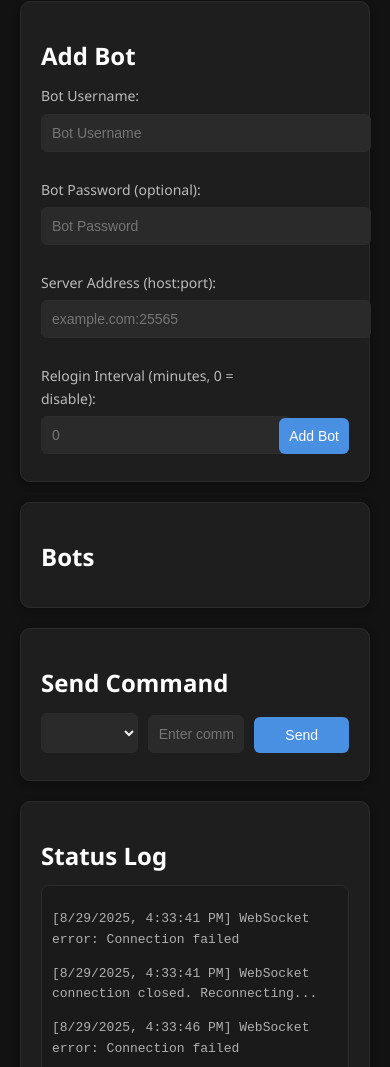
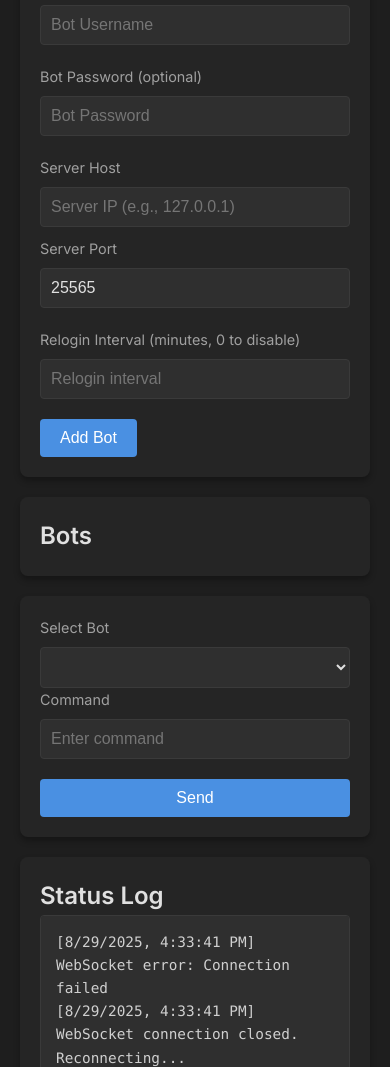
Before and after one commit to Behruzbek-hw/server-bot, a website: page public/index.html in a window 390 px wide. Shown: the part 153-1220 px from the top of the page. Drawn offline with Linux system fonts and the light colour scheme.

Commit message:
Update index.html

```diff
--- a/public/index.html
+++ b/public/index.html
@@ -4,183 +4,248 @@
   <meta charset="UTF-8">
   <meta name="viewport" content="width=device-width, initial-scale=1.0">
   <title>Minecraft Bot Control</title>
+  <link href="https://fonts.googleapis.com/css2?family=Inter:wght@400;600&display=swap" rel="stylesheet">
   <style>
-    /* Dark Mode Minimalistic Style */
+    * {
+      margin: 0;
+      padding: 0;
+      box-sizing: border-box;
+    }
+
     body {
-  font-family: "Segoe UI", Arial, sans-serif;
-  background-color: #121212;
+      font-family: 'Inter', -apple-system, BlinkMacSystemFont, 'Segoe UI', Roboto, sans-serif;
+      background-color: #1e1e1e;
       color: #e0e0e0;
-  max-width: 800px;
-  margin: 0 auto;
       padding: 20px;
       line-height: 1.6;
+      display: flex;
+      justify-content: center;
+      min-height: 100vh;
     }
 
-h1, h2 {
+    .container {
+      max-width: 900px;
+      width: 100%;
+      display: grid;
+      gap: 20px;
+    }
+
+    h1 {
       color: #ffffff;
-  margin-bottom: 10px;
       font-weight: 600;
+      font-size: 2rem;
+      text-align: center;
+      margin-bottom: 1rem;
     }
 
     .section {
-  background: #1e1e1e;
-  border: 1px solid #2c2c2c;
-  border-radius: 10px;
-  padding: 15px 20px;
-  margin-bottom: 20px;
-  box-shadow: 0 2px 8px rgba(0,0,0,0.3);
+      background-color: #252525;
+      border-radius: 8px;
+      padding: 20px;
+      box-shadow: 0 4px 6px rgba(0, 0, 0, 0.3);
+    }
+
+    .add-bot-section {
+      display: grid;
+      grid-template-columns: 1fr 1fr;
+      gap: 20px;
+    }
+
+    .add-bot-section .full-width {
+      grid-column: span 2;
+    }
+
+    .server-inputs {
+      display: grid;
+      grid-template-columns: 70% 30%;
+      gap: 10px;
     }
 
     label {
       display: block;
-  margin-bottom: 6px;
-  font-size: 14px;
-  color: #bbbbbb;
+      margin-bottom: 8px;
+      font-size: 0.9rem;
+      color: #a0a0a0;
     }
 
-input, select, button {
+    input, select {
       width: 100%;
-  margin-bottom: 12px;
       padding: 10px;
-  border-radius: 6px;
-  border: 1px solid #2c2c2c;
-  background-color: #2a2a2a;
-  color: #f0f0f0;
-  font-size: 14px;
-  outline: none;
-  transition: 0.2s;
+      background-color: #2f2f2f;
+      border: 1px solid #3a3a3a;
+      border-radius: 4px;
+      color: #e0e0e0;
+      font-size: 1rem;
+      transition: border-color 0.2s ease;
     }
 
     input:focus, select:focus {
+      outline: none;
       border-color: #4a90e2;
-  background-color: #333333;
+      box-shadow: 0 0 0 2px rgba(74, 144, 226, 0.2);
     }
 
     button {
       background-color: #4a90e2;
+      color: #ffffff;
       border: none;
-  color: white;
+      padding: 10px 20px;
+      border-radius: 4px;
+      font-size: 1rem;
       cursor: pointer;
-  font-weight: 500;
-  transition: background 0.2s;
+      transition: background-color 0.2s ease;
     }
 
     button:hover {
-  background-color: #357ab8;
+      background-color: #357abd;
     }
 
-#statusLog {
-  background: #1a1a1a;
-  border: 1px solid #2c2c2c;
-  padding: 10px;
-  height: 200px;
-  overflow-y: auto;
-  border-radius: 8px;
-  font-family: monospace;
-  font-size: 13px;
-  color: #b0b0b0;
+    .bot-list-section ul {
+      list-style: none;
+      padding: 0;
     }
 
-#botList li {
-  margin-bottom: 8px;
-  padding: 8px;
-  background: #2a2a2a;
-  border-radius: 6px;
+    .bot-list-section li {
       display: flex;
       justify-content: space-between;
       align-items: center;
+      padding: 10px;
+      background-color: #2f2f2f;
+      border-radius: 4px;
+      margin-bottom: 10px;
     }
 
-#botList button {
-  width: auto;
-  padding: 6px 12px;
-  background: #e74c3c;
-  border: none;
-  border-radius: 6px;
-  color: white;
-  font-size: 13px;
-  cursor: pointer;
-  transition: background 0.2s;
+    .bot-list-section li button {
+      background-color: #e04a4a;
     }
 
-#botList button:hover {
-  background: #c0392b;
+    .bot-list-section li button:hover {
+      background-color: #bd3535;
     }
 
-.form-group {
-  margin-bottom: 15px;
+    .command-section {
+      display: grid;
+      grid-template-columns: 1fr auto;
+      gap: 20px;
+      align-items: end;
     }
 
-.form-inline {
-  display: flex;
-  gap: 10px;
-  align-items: flex-end;
+    .status-log {
+      background-color: #2f2f2f;
+      border: 1px solid #3a3a3a;
+      border-radius: 4px;
+      padding: 15px;
+      height: 250px;
+      overflow-y: auto;
+      font-family: 'Fira Code', 'Consolas', monospace;
+      font-size: 0.9rem;
+      color: #d0d0d0;
     }
 
-.form-inline input, .form-inline select, .form-inline button {
-  flex: 1;
+    .status-log::-webkit-scrollbar {
+      width: 8px;
     }
 
-.form-inline .btn-container {
-  flex: 0 0 auto;
+    .status-log::-webkit-scrollbar-track {
+      background: #2f2f2f;
     }
 
+    .status-log::-webkit-scrollbar-thumb {
+      background: #4a90e2;
+      border-radius: 4px;
+    }
+
+    .status-log::-webkit-scrollbar-thumb:hover {
+      background: #357abd;
+    }
+
+    @media (max-width: 600px) {
+      .add-bot-section {
+        grid-template-columns: 1fr;
+      }
+
+      .add-bot-section .full-width {
+        grid-column: span 1;
+      }
+
+      .server-inputs {
+        grid-template-columns: 1fr;
+      }
+
+      .command-section {
+        grid-template-columns: 1fr;
+      }
+    }
   </style>
 </head>
 <body>
-  <h1>Minecraft 1 Bot Control</h1>
+  <div class="container">
+    <h1>Minecraft Bot Control</h1>
 
-  <div class="section">
-    <h2>Add Bot</h2>
-    <div class="form-group">
-      <label for="botUsername">Bot Username:</label>
+    <div class="section add-bot-section">
+      <div>
+        <label for="botUsername">Bot Username</label>
         <input type="text" id="botUsername" placeholder="Bot Username">
       </div>
-
-    <div class="form-group">
-      <label for="botPassword">Bot Password (optional):</label>
+      <div>
+        <label for="botPassword">Bot Password (optional)</label>
         <input type="text" id="botPassword" placeholder="Bot Password">
       </div>
-
-    <div class="form-group">
-      <label for="serverAddress">Server Address (host:port):</label>
-      <input type="text" id="serverAddress" placeholder="example.com:25565">
+      <div class="full-width server-inputs">
+        <div>
+          <label for="serverHost">Server Host</label>
+          <input type="text" id="serverHost" placeholder="Server IP (e.g., 127.0.0.1)">
         </div>
-
-    <div class="form-inline">
         <div>
-        <label for="reloginInterval">Relogin Interval (minutes, 0 = disable):</label>
-        <input type="number" id="reloginInterval" placeholder="0">
+          <label for="serverPort">Server Port</label>
+          <input type="number" id="serverPort" placeholder="Port (e.g., 25565)" value="25565">
         </div>
-      <div class="btn-container">
+      </div>
+      <div>
+        <label for="reloginInterval">Relogin Interval (minutes, 0 to disable)</label>
+        <input type="number" id="reloginInterval" placeholder="Relogin interval" min="0">
+      </div>
+      <div>
         <button onclick="addBot()">Add Bot</button>
       </div>
     </div>
-  </div>
 
-  <div class="section">
+    <div class="section bot-list-section">
       <h2>Bots</h2>
       <ul id="botList"></ul>
     </div>
 
-  <div class="section">
-    <h2>Send Command</h2>
-    <div class="form-inline">
+    <div class="section command-section">
+      <div>
+        <label for="botSelect">Select Bot</label>
         <select id="botSelect"></select>
+        <label for="command">Command</label>
         <input type="text" id="command" placeholder="Enter command">
+      </div>
       <button onclick="sendCommand()">Send</button>
-    </div>
     </div>
 
     <div class="section">
       <h2>Status Log</h2>
-    <div id="statusLog"></div>
+      <div class="status-log" id="statusLog"></div>
+    </div>
   </div>
 
   <script>
-        // WebSocket ulanishini dinamik ravishda aniqlash
     const protocol = window.location.protocol === 'https:' ? 'wss://' : 'ws://';
     let ws;
+
+    // Server Host inputni o'zgartirganda portni ajratish
+    document.getElementById('serverHost').addEventListener('input', function() {
+      const input = this.value;
+      const match = input.match(/^(.*?)(?::(\d+))?$/);
+      if (match) {
+        const host = match[1] || '';
+        const port = match[2] || '25565';
+        this.value = host.replace(/:$/, ''); // Birinchi inputda faqat IP qoladi, : o'chiriladi
+        document.getElementById('serverPort').value = port; // Port ikkinchi inputga o'tadi
+      }
+    });
 
     function connectWebSocket() {
       ws = new WebSocket(`${protocol}${window.location.host}`);
@@ -225,7 +290,6 @@ button:hover {
         console.error('WebSocket error:', error);
         const log = document.getElementById('statusLog');
         log.innerHTML += `<p>[${new Date().toLocaleString()}] WebSocket error: ${error.message || 'Connection failed'}</p>`;
-        // 5 soniyadan keyin qayta ulanishga urinish
         setTimeout(connectWebSocket, 5000);
       };
 
@@ -233,12 +297,10 @@ button:hover {
         console.log('WebSocket closed');
         const log = document.getElementById('statusLog');
         log.innerHTML += `<p>[${new Date().toLocaleString()}] WebSocket connection closed. Reconnecting...</p>`;
-        // 5 soniyadan keyin qayta ulanishga urinish
         setTimeout(connectWebSocket, 5000);
       };
     }
 
-    // Ilova boshlanganda WebSocket ulanishini boshlash
     connectWebSocket();
 
     function addBot() {
@@ -251,6 +313,7 @@ button:hover {
       const serverHost = document.getElementById('serverHost').value;
       const serverPort = parseInt(document.getElementById('serverPort').value) || 25565;
       const reloginInterval = parseInt(document.getElementById('reloginInterval').value) || 0;
+
       if (username && serverHost && serverPort) {
         ws.send(JSON.stringify({
           type: 'addBot',
@@ -260,7 +323,7 @@ button:hover {
           reloginInterval
         }));
       } else {
-        alert('Please fill in username, server host, and port');
+        alert('Please fill in username and server host');
       }
     }
 
```
Lines whose indentation alone changed are shown as unchanged.
